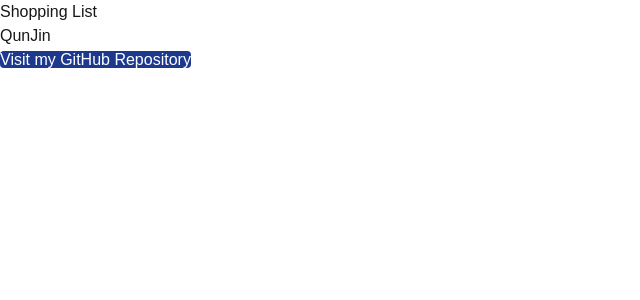
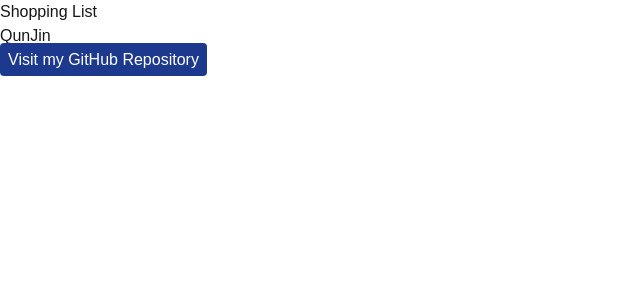
Before and after one commit to QunJin/cprg306-assignments, a Next.js app: page /week-2 in a window 1280 px wide. Shown: the top 300 px of the page, without its empty margins (0-640 px from the left). Built offline with nearby package versions, Linux system fonts and the light colour scheme.

Commit message:
Update student-info.js

```diff
--- a/app/week-2/student-info.js
+++ b/app/week-2/student-info.js
@@ -6,7 +6,7 @@ export default function studentInfo() {
     <div>
       <h1>QunJin</h1>
       <p>
-        <Link className="bg-blue-900 text-white p2 rounded hover:bg-blue-500" href="https://github.com/QunJin/cprg306-assignments" target="_blank">
+        <Link className="bg-blue-900 text-white p-2 rounded hover:bg-blue-500" href="https://github.com/QunJin/cprg306-assignments" target="_blank">
           Visit my GitHub Repository
         </Link>
       </p>
```
